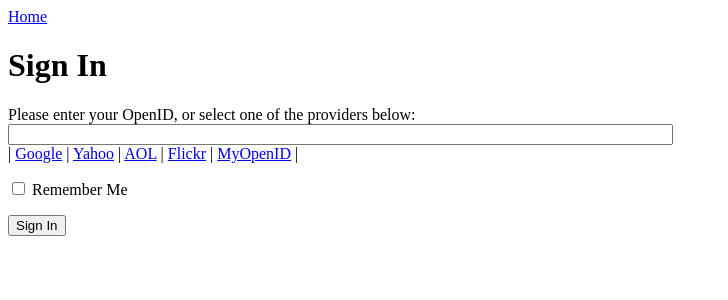
After one commit to geremygood/community, a Flask app: page /login in a window 1280 px wide. The commit adds this page. Shown: the top 300 px of the page, without its empty margins (0-728 px from the left). Run offline with Flask 2, Linux system fonts and the light colour scheme.

Commit message:
Part 3 | open id interface

```diff
--- a/app/__init__.py
+++ b/app/__init__.py
@@ -1,4 +1,6 @@
 from flask import Flask
 
 app = Flask(__name__)
+app.config.from_object('config')
+
 from app import views
--- /dev/null
+++ b/app/forms.py
@@ -0,0 +1,8 @@
+from flask.ext.wtf import Form
+from wtforms import StringField, BooleanField
+from wtforms.validators import DataRequired
+
+
+class LoginForm(Form):
+    openid = StringField('openid', validators=[DataRequired()])
+    remember_me = BooleanField('remember_me', default=False)
--- a/app/templates/base.html
+++ b/app/templates/base.html
@@ -7,9 +7,19 @@
     {% endif %}
     </head>
     <body>
-        <nav id="navigation">
+        <nav class="navigation">
             <a href="/index">Home</a>
         </nav>
+
+        {% with messages = get_flashed_messages() %}
+            {% if messages %}
+                <ul class="validation-messages">
+                    {% for message in messages %}
+                        <li>{{ message }}</li>
+                    {% endfor %}
+                </ul>
+            {% endif %}
+        {% endwith %}
 
         {% block content %}
         {% endblock content %}
--- /dev/null
+++ b/app/templates/login.html
@@ -0,0 +1,39 @@
+<!-- extend from base layout -->
+{% extends "base.html" %}
+
+{% block content %}
+    <script type="text/javascript">
+    function set_openid(openid, pr)
+    {
+        u = openid.search('<username>')
+        if (u != 1) {
+            // openid requires username
+            user = prompt('Enter your ' + pr + ' username:')
+            openid = openid.substr(0, u) + user
+        }
+        form = document.forms['login'];
+        form.elements['openid'].value = openid
+    }
+    </script>
+
+    <h1>Sign In</h1>
+    <form action="" method="post" name="login">
+        {{ form.hidden_tag() }}
+        <p>
+            Please enter your OpenID, or select one of the providers below: <br>
+            {{ form.openid(size=80) }}<br>
+            {% for error in form.openid.errors %}
+                <span style="color: red;">
+                    [{{ error }}]
+                </span><br>
+            {% endfor %}
+            |{% for pr in providers %}
+                <a href="javascript:set_openid('{{ pr.url }}', '{{ pr.name }}');">{{ pr.name }}</a> |
+            {% endfor %}
+        </p>
+
+        <p>{{ form.remember_me }} <label for="remember_me">Remember Me</label></p>
+        <p><input type="submit" value="Sign In"></p>
+    </form>
+
+{% endblock content %}
--- a/app/views.py
+++ b/app/views.py
@@ -1,5 +1,7 @@
-from flask import render_template
+from flask import render_template, flash, redirect
 from app import app
+from .forms import LoginForm
+
 
 @app.route('/')
 @app.route('/index')
@@ -19,3 +21,18 @@ def index():
                             title='home',
                             user=user,
                             events=events)
+
+
+@app.route('/login', methods=['GET', 'POST'])
+def login():
+    form = LoginForm()
+
+    if form.validate_on_submit():
+        flash('Login requested for OpenID-"%s"m remember_me=%s' %
+            (form.openid.data, str(form.remember_me.data)))
+        return redirect('/index')
+
+    return render_template('login.html',
+                            title='Sign In',
+                            form=form,
+                            providers=app.config['OPENID_PROVIDERS'])
```
Also changed, not shown: config.py (added, +9 -0 lines).
